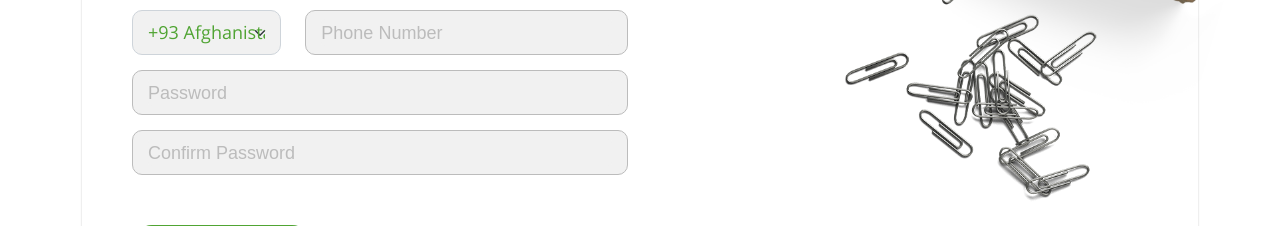
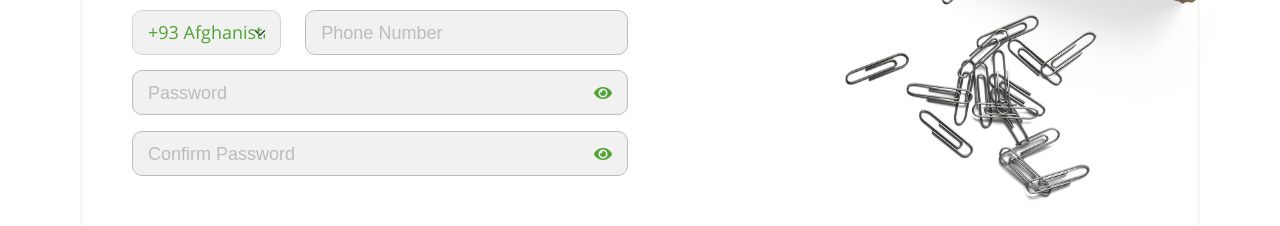
Before and after one commit to mohajore/redwan, a React (Create React App) app: page /signup in a window 1280 px wide. Shown: the part 386-612 px from the top of the page. Built offline with nearby package versions, Linux system fonts and the light colour scheme.

Commit message:
profile edit(9/9/2021)

```diff
--- a/src/api/index.js
+++ b/src/api/index.js
@@ -4,8 +4,8 @@ export const apiEndPoints = {
     getHomeData: "getHomePageData",
     sendMessage: "sendMessage",
     profile:{
-        ChangeProfile : "ChangeProfile",
-        resetPassword : "resetPassword",
+        ChangeProfile : "user/updateProfile",
+        resetPassword : "/user/updatePassword",
         getUserData  : "user/getUserData",
         checkEmail:"forgot-password",
     }
--- a/src/assets/style/components/pages/auth/auth.scss
+++ b/src/assets/style/components/pages/auth/auth.scss
@@ -55,6 +55,9 @@
     border: 1px solid #bcbcbc;
     height: 45px;
     border-radius: 10px;
+
+    padding: 8px 15px;
+    justify-content: space-between;
     .form-select {
       border: none;
       color: #bcbcbc;
@@ -70,6 +73,13 @@
         color: #bcbcbc;
         font-size: 18px;
       }
+    }
+    i {
+      color: $primary-color;
+      margin: auto 0px;
+    }
+    .password-input {
+      width: 90%;
     }
   }
   // SignUp page Style End
--- a/src/assets/style/components/pages/profile/_profile.scss
+++ b/src/assets/style/components/pages/profile/_profile.scss
@@ -28,8 +28,9 @@
     position: absolute;
     border: solid 10px $primary-color;
     width: 180px;
+    height: 180px;
     border-radius: 70px;
-    padding: 30px 40px;
+    // padding: 30px 40px;
     top: -64px;
     right: 100px;
     overflow: hidden;
@@ -102,6 +103,7 @@
       position: relative;
       top: auto;
       right: auto;
+      bottom: 0;
       margin: 0 auto 30px;
     }
   }
@@ -117,8 +119,8 @@
       }
     }
     .profile__img {
-      width: 150px;
       border-radius: 55px;
+      width: 180px;
     }
   }
   .profile .input-group .profile-select {
--- a/src/components/pages/login/Login.jsx
+++ b/src/components/pages/login/Login.jsx
@@ -1,5 +1,5 @@
 import React, { Component } from "react";
-import { Col, Container, Row, Modal } from "react-bootstrap";
+import { Col, Container, Row, Modal, InputGroup } from "react-bootstrap";
 import { apiService } from "../../../services/ApiService";
 import { authService } from "../../../services/AuthService";
 import { displayAlert, getResponseErrors } from "../../../utils/misc";
@@ -22,17 +22,23 @@ class Login extends Component {
       password: "",
       checkEmail: "",
     },
+    openEyes: false,
   };
   closeModal = () => {
     this.setState({
       AddAddress: false,
     });
   };
+  //   hide = () => {
+  //     this.setState({ hide: !this.state.hide });
+  //   };
+  //   showEye = () => {
+  //     this.setState({ showEye: !this.state.showEye });
+  //   };
   render() {
     const onFieldChange = (name, value) =>
       this.setState({
         fields: { ...fields, [name]: value },
-
         errors: {
           email: "",
           password: "",
@@ -40,7 +46,7 @@ class Login extends Component {
         },
       });
 
-    const { fields, AddAddress, errors } = this.state;
+    const { fields, AddAddress, errors, openEyes } = this.state;
 
     return (
       <div className="contact-us auth">
@@ -58,14 +64,31 @@ class Login extends Component {
                   onFieldChange={onFieldChange}
                   validate={errors.email}
                 />
-                <TextInput
-                  name="password"
-                  label=""
-                  placeholder="Password"
-                  value={fields.password}
-                  onFieldChange={onFieldChange}
-                  validate={errors.password}
-                />
+                <InputGroup className="mb-3 flex input-group1">
+                  <input
+                    className="password-input"
+                    type={openEyes ? "password" : "text"}
+                    label=""
+                    name="password"
+                    placeholder="Password"
+                    value={fields.password}
+                    onChange={(e) => {
+                      this.setState({
+                        fields: {
+                          ...this.state.fields,
+                          password: e.target.value,
+                        },
+                      });
+                    }}
+                  />
+                  <i
+                    onClick={() => this.setState({ openEyes: !openEyes })}
+                    className={
+                      openEyes ? "fa fa-eye-slash fa-1x" : "fa fa-eye fa-1x"
+                    }
+                  ></i>
+                </InputGroup>
+
                 <span
                   className="forget-password"
                   onClick={() => this.setState({ AddAddress: true })}
@@ -145,7 +168,10 @@ class Login extends Component {
 
   submit = async () => {
     const { fields } = this.state;
-    const { success, data, message, errors } = await authService.login(fields);
+    const { success, data, message, errors } = await authService.login({
+      email: fields.email,
+      password: fields.password,
+    });
 
     if (!success) {
       if (errors) {
--- a/src/components/pages/profile/Profile.jsx
+++ b/src/components/pages/profile/Profile.jsx
@@ -22,22 +22,24 @@ class Profile extends Component {
     AddAddress: false,
     countries: [],
     fields: {
-      oldPassword: "",
-      newPassword: "",
+      old_password: "",
+      password: "",
       confirmNewPassword: "",
       name: "",
       email: "",
       country: "",
       phone: "",
+      image: "",
     },
     errors: {
-      oldPassword: "",
-      newPassword: "",
+      old_password: "",
+      password: "",
       confirmNewPassword: "",
       name: "",
       email: "",
       country: "",
       phone: "",
+      image: "",
     },
   };
   closeModal = () => {
@@ -48,38 +50,39 @@ class Profile extends Component {
 
   async componentDidMount() {
     const { countries } = await generalServices.getAllCountries();
-
     const { data } = await profileService.getUserData();
 
-    let selectedCountry = countries.find((item) => item.name === data.country);
+    let selectedCountry = countries?.find((item) => item.name == data.country);
+
+    console.log(selectedCountry, "selectedCountry");
     this.setState({
       countries: countries,
 
       fields: {
         ...this.state.fields,
-        country: `+ ${selectedCountry.callingCodes} ${selectedCountry.name}`,
+        // country: `+ ${selectedCountry.callingCodes} ${selectedCountry.name}`,
+        country: ` ${selectedCountry.name}`,
         name: data.name,
         email: data.email,
         phone: data.phone,
+        image: data.image,
       },
     });
   }
 
   render() {
-    // const onFieldChange = (name, value) =>
-    // this.setState({ fields: { ...fields, [name]: value } });
-    //
     const onFieldChange = (name, value) =>
       this.setState({
         fields: { ...fields, [name]: value },
         errors: {
-          oldPassword: "",
-          newPassword: "",
+          old_password: "",
+          password: "",
           confirmNewPassword: "",
           name: "",
           email: "",
           country: "",
           phone: "",
+          image: "",
         },
       });
     //
@@ -90,13 +93,46 @@ class Profile extends Component {
         <Container>
           <h3 className="page-title">Profile</h3>
           <div className="form-box">
-            <input
+            {/* <input
               type="file"
               className="file"
               id="avatar"
               name="avatar"
               accept="image/png, image/jpeg"
+              onChange={(e) => {
+                this.setState({
+                  fields: {
+                    ...this.state.fields,
+                    image: e.target.value,
+                  },
+                });
+              }}
+            /> */}
+
+            <input
+              className="file"
+              type="file"
+              id="avatar"
+              name="avatar"
+              accept="image/png, image/jpeg , image.jpg"
+              multiple
+              onChange={(image) => {
+                if (!image.target.files.length) return;
+                const path = (window.URL || window.webkitURL).createObjectURL(
+                  image.target.files[0]
+                );
+                this.setState({
+                  fields: {
+                    ...this.state.fields,
+                    image: image.target.value,
+                  },
+                  fileImage: image.target.files[0],
+                  imageUploaded: true,
+                  blobImage: path,
+                });
+              }}
             />
+
             <Row>
               <Col md={6} sm={12}>
                 <TextInput
@@ -133,12 +169,15 @@ class Profile extends Component {
                       <option selected value={fields.country}>
                         {fields.country}
                       </option>
-                      {countries.map(({ callingCodes, name }) => {
+                      {/* {countries.map(({ callingCodes, name }) => {
                         return (
                           <option value={name}>
                             +{callingCodes} {name}
                           </option>
                         );
+                      })} */}
+                      {countries.map(({ name }) => {
+                        return <option value={name}>{name}</option>;
                       })}
                     </Form.Select>
                   </Col>
@@ -186,7 +225,14 @@ class Profile extends Component {
 
               <Col md={6} sm={12}>
                 <div className="profile__img">
-                  <img src="/images/radio-host.png" alt="l" />
+                  <img
+                    src={
+                      this.state?.blobImage
+                        ? this.state?.blobImage
+                        : apiService.imageLink + fields.image
+                    }
+                    alt="l"
+                  />
                   <label htmlFor="avatar">Change</label>
                 </div>
               </Col>
@@ -211,20 +257,20 @@ class Profile extends Component {
             <Row>
               <Col lg={12} md={12} sm={12} style={{ marginBottom: "1rem" }}>
                 <TextInput
+                  name="old_password"
+                  label="Password"
+                  placeholder="Password"
+                  value={fields.old_password}
+                  onFieldChange={onFieldChange}
+                  validate={errors.old_password}
+                />
+                <TextInput
                   name="password"
-                  label="Password"
-                  placeholder="password"
+                  label="New Password"
+                  placeholder="New Password"
                   value={fields.password}
                   onFieldChange={onFieldChange}
                   validate={errors.password}
-                />
-                <TextInput
-                  name="newPassword"
-                  label="NewPassword"
-                  placeholder="New Password"
-                  value={fields.newPassword}
-                  onFieldChange={onFieldChange}
-                  validate={errors.newPassword}
                 />
                 <TextInput
                   name="confirmNewPassword"
@@ -254,14 +300,25 @@ class Profile extends Component {
     );
   }
   submit = async () => {
-    const { fields } = this.state;
+    const { fields, fileImage } = this.state;
+    let formData = new FormData();
+    formData.append("name", fields.name);
+    formData.append("email", fields.email);
+    formData.append("country", fields.country);
+    formData.append("phone", fields.phone);
+    formData.append("image", fileImage ?? {});
+
     const { success, data, message, errors } =
-      await profileService.ChangeProfile({
-        name: fields.name,
-        email: fields.email,
-        country: fields.country,
-        phone: fields.phone,
-      });
+      await profileService.ChangeProfile(
+        formData
+        //   {
+        //   name: fields.name,
+        //   email: fields.email,
+        //   country: fields.country,
+        //   phone: fields.phone,
+        //   image: fileImage,
+        // }
+      );
 
     if (!success) {
       if (errors) {
@@ -280,23 +337,29 @@ class Profile extends Component {
     const { fields } = this.state;
     const { success, data, message, errors } =
       await profileService.resetPassword({
-        oldPassword: fields.oldPassword,
-        newPassword: fields.newPassword,
-        confirmNewPassword: fields.confirmNewPassword,
+        old_password: fields.old_password,
+        password: fields.password,
+        password_confirmation: fields.confirmNewPassword,
       });
 
     if (!success) {
       if (errors) {
         const handelErrors = getResponseErrors(errors);
         this.setState({
-          errors: handelErrors,
+          errors: {
+            ...this.state.errors,
+            password: handelErrors.password,
+            old_password: handelErrors.old_password,
+          },
         });
         return;
       } else {
         return displayAlert("Error", message, "error");
       }
     }
-    displayAlert("Done", "Your Password Changed", "success");
+    displayAlert("Done", "Your Password Changed", "success").then(() => {
+      this.closeModal();
+    });
   };
 }
 
--- a/src/components/pages/signup/Signup.jsx
+++ b/src/components/pages/signup/Signup.jsx
@@ -37,6 +37,7 @@ class SignUp extends Component {
       password: "",
       country: "",
     },
+    openEyes: false,
   };
   async componentDidMount() {
     const { countries } = await generalServices.getAllCountries();
@@ -61,7 +62,7 @@ class SignUp extends Component {
           country: "",
         },
       });
-    const { fields, countries, errors } = this.state;
+    const { fields, countries, errors, openEyes } = this.state;
 
     return (
       <div className="contact-us auth">
@@ -125,7 +126,55 @@ class SignUp extends Component {
                       />
                     </Col>
                   </Row>
-                  <TextInput
+                  <InputGroup className="mb-3 flex input-group1">
+                    <input
+                      className="password-input"
+                      type={openEyes ? "password" : "text"}
+                      label=""
+                      name="password"
+                      placeholder="Password"
+                      value={fields.password}
+                      onChange={(e) => {
+                        this.setState({
+                          fields: {
+                            ...this.state.fields,
+                            password: e.target.value,
+                          },
+                        });
+                      }}
+                    />
+                    <i
+                      onClick={() => this.setState({ openEyes: !openEyes })}
+                      className={
+                        openEyes ? "fa fa-eye-slash fa-1x" : "fa fa-eye fa-1x"
+                      }
+                    ></i>
+                  </InputGroup>
+                  <InputGroup className="mb-3 flex input-group1">
+                    <input
+                      className="password-input"
+                      type={openEyes ? "password" : "text"}
+                      label=""
+                      name="password_confirmation"
+                      placeholder="Confirm Password"
+                      value={fields.password_confirmation}
+                      onChange={(e) => {
+                        this.setState({
+                          fields: {
+                            ...this.state.fields,
+                            password_confirmation: e.target.value,
+                          },
+                        });
+                      }}
+                    />
+                    <i
+                      onClick={() => this.setState({ openEyes: !openEyes })}
+                      className={
+                        openEyes ? "fa fa-eye-slash fa-1x" : "fa fa-eye fa-1x"
+                      }
+                    ></i>
+                  </InputGroup>
+                  {/* <TextInput
                     name="password"
                     label=""
                     placeholder="Password"
@@ -133,13 +182,14 @@ class SignUp extends Component {
                     onFieldChange={onFieldChange}
                     validate={errors.password}
                   />
+
                   <TextInput
                     name="password_confirmation"
                     label=""
                     placeholder="Confirm Password"
                     value={fields.password_confirmation}
                     onFieldChange={onFieldChange}
-                  />
+                  /> */}
 
                   <button
                     className="submit-button"
--- a/src/services/GeneralServices.js
+++ b/src/services/GeneralServices.js
@@ -1,12 +1,12 @@
 import { apiService } from "./ApiService";
 import { handleResponse } from "../utils/misc";
 import axios from "axios";
-import dd from "../countries.json";
+import countriesData from "../countries.json";
 import { apiEndPoints } from "../api";
 class GeneralServices {
     async getAllCountries() {
         try {
-            const { countries } = dd;
+            const { countries } = countriesData;
 
             return handleResponse({ success: true, countries });
         } catch ({ response }) {
```
